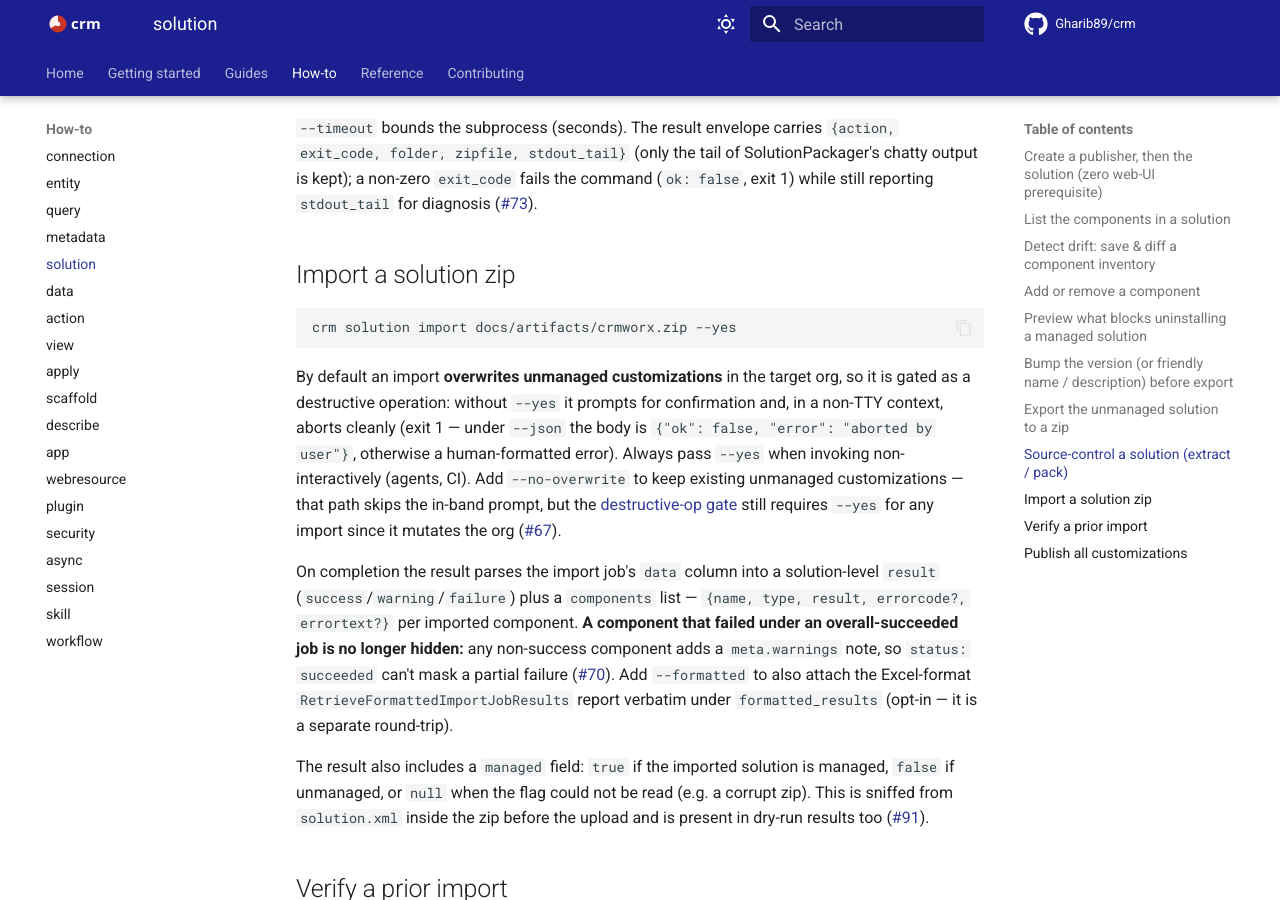
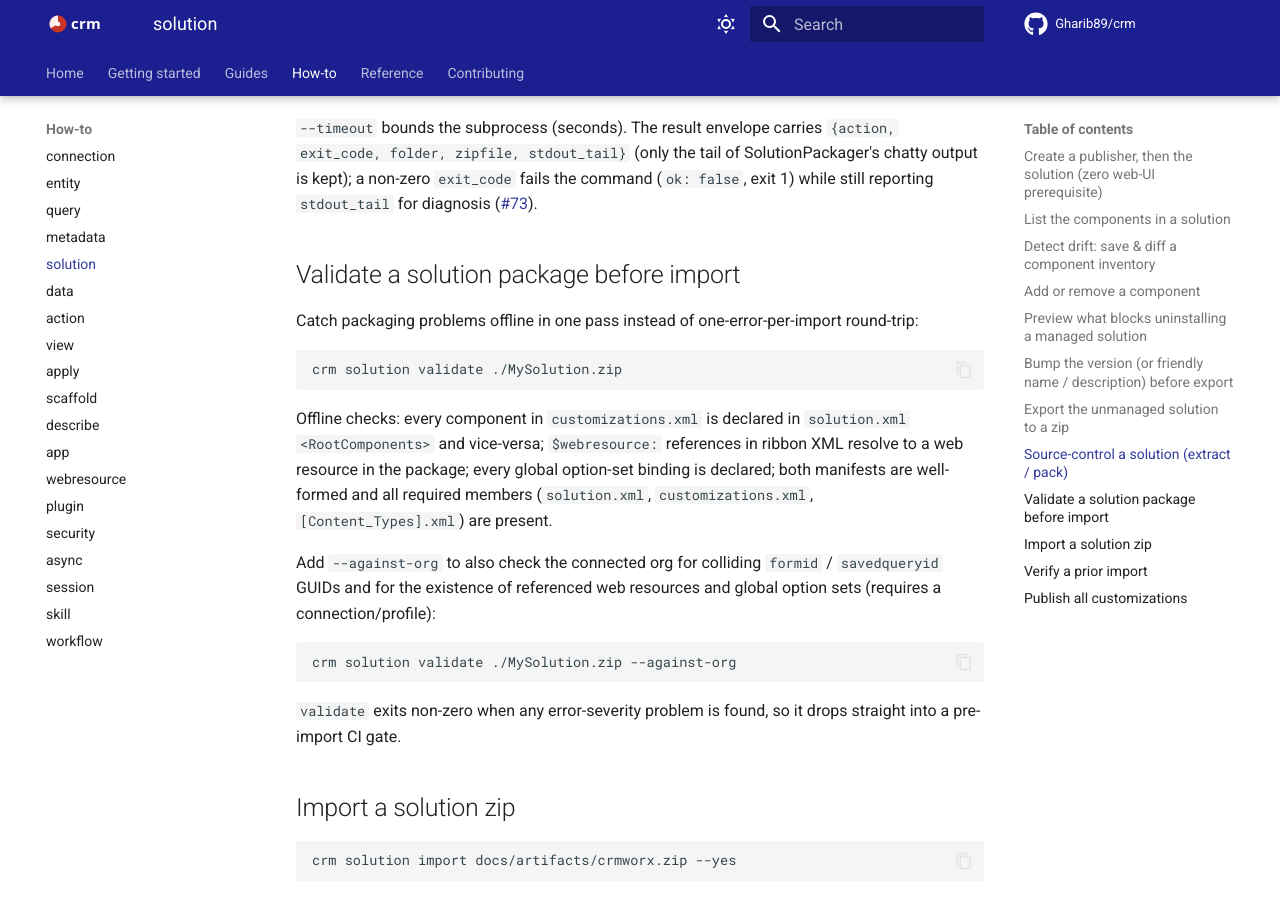
Before and after one commit to Gharib89/crm, an MkDocs documentation site: the page built from docs/how-to/solution.md, in a window 1280 px wide and 900 px high, scrolled down 3104 px. Built offline with MkDocs 1.6.1 and Material for MkDocs 9.7.7, drawn with Linux system fonts in a browser that asks for light colours; comment, search, counter and statistics services are not loaded.

Commit message:
docs(solution): document crm solution validate (#141)
Co-Authored-By: Claude Opus 4.8 (1M context) <noreply@anthropic.com>

````diff
--- a/docs/how-to/solution.md
+++ b/docs/how-to/solution.md
@@ -88,6 +88,31 @@ These are **offline local-file transforms**: they never open a connection, and n
 
 `--timeout` bounds the subprocess (seconds). The result envelope carries `{action, exit_code, folder, zipfile, stdout_tail}` (only the tail of SolutionPackager's chatty output is kept); a non-zero `exit_code` fails the command (`ok: false`, exit 1) while still reporting `stdout_tail` for diagnosis ([#73](https://github.com/Gharib89/crm/issues/73)).
 
+## Validate a solution package before import
+
+Catch packaging problems offline in one pass instead of one-error-per-import round-trip:
+
+```bash
+crm solution validate ./MySolution.zip
+```
+
+Offline checks: every component in `customizations.xml` is declared in
+`solution.xml` `<RootComponents>` and vice-versa; `$webresource:` references in
+ribbon XML resolve to a web resource in the package; every global option-set
+binding is declared; both manifests are well-formed and all required members
+(`solution.xml`, `customizations.xml`, `[Content_Types].xml`) are present.
+
+Add `--against-org` to also check the connected org for colliding `formid` /
+`savedqueryid` GUIDs and for the existence of referenced web resources and
+global option sets (requires a connection/profile):
+
+```bash
+crm solution validate ./MySolution.zip --against-org
+```
+
+`validate` exits non-zero when any error-severity problem is found, so it drops
+straight into a pre-import CI gate.
+
 ## Import a solution zip
 
 ```bash
````
Also changed, not shown: README.md (+5 -1 lines), crm/skills/SKILL.md (+15 -0 lines), docs/reference/cli.md (+12 -0 lines).
